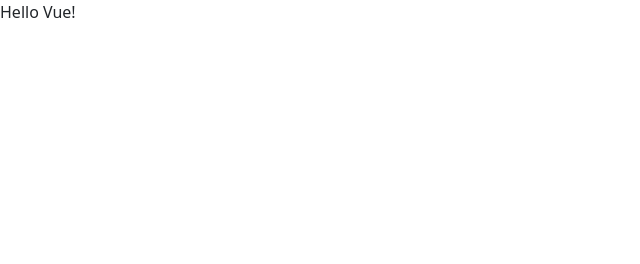
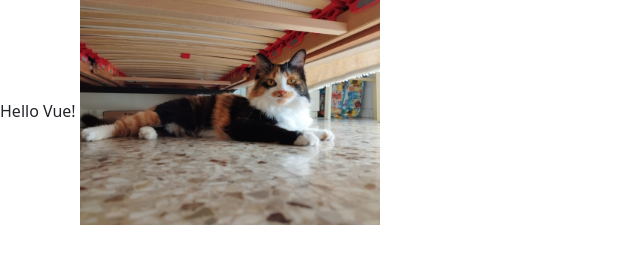
Before and after one commit to CatalanoLorenzo/vue-hello, a plain HTML site: page index.html in a window 1280 px wide. Shown: the whole page, without its empty margins (0-640 px from the left). Drawn offline with nearby package versions, Linux system fonts and the light colour scheme.

Commit message:
add image

```diff
--- a/asset/css/style.css
+++ b/asset/css/style.css
@@ -0,0 +1,4 @@
+.image{
+    width: 300px;
+
+}
--- a/asset/js/main.js
+++ b/asset/js/main.js
@@ -1,10 +1,14 @@
-
 const { createApp } = Vue
 
-createApp({
+  createApp({
     data() {
-        return {
-            message: 'Hello Vue!'
-        }
+      return {
+        message: 'Hello Vue!',
+        img:{
+            class: 'image',
+            src: './asset/img/img.jpeg',
+            alt: 'cat'
+        },
+      }
     }
-}).mount('#app')
+  }).mount('#app')
--- a/index.html
+++ b/index.html
@@ -13,9 +13,10 @@
 
 
 
-    <div id="app">{{ message }}</div>
-
-
+    <div id="app">
+        {{ message }}
+        <img  v-bind="img">
+    </div>
 
 
 
```
Also changed, not shown: asset/img/img.jpeg (added).
